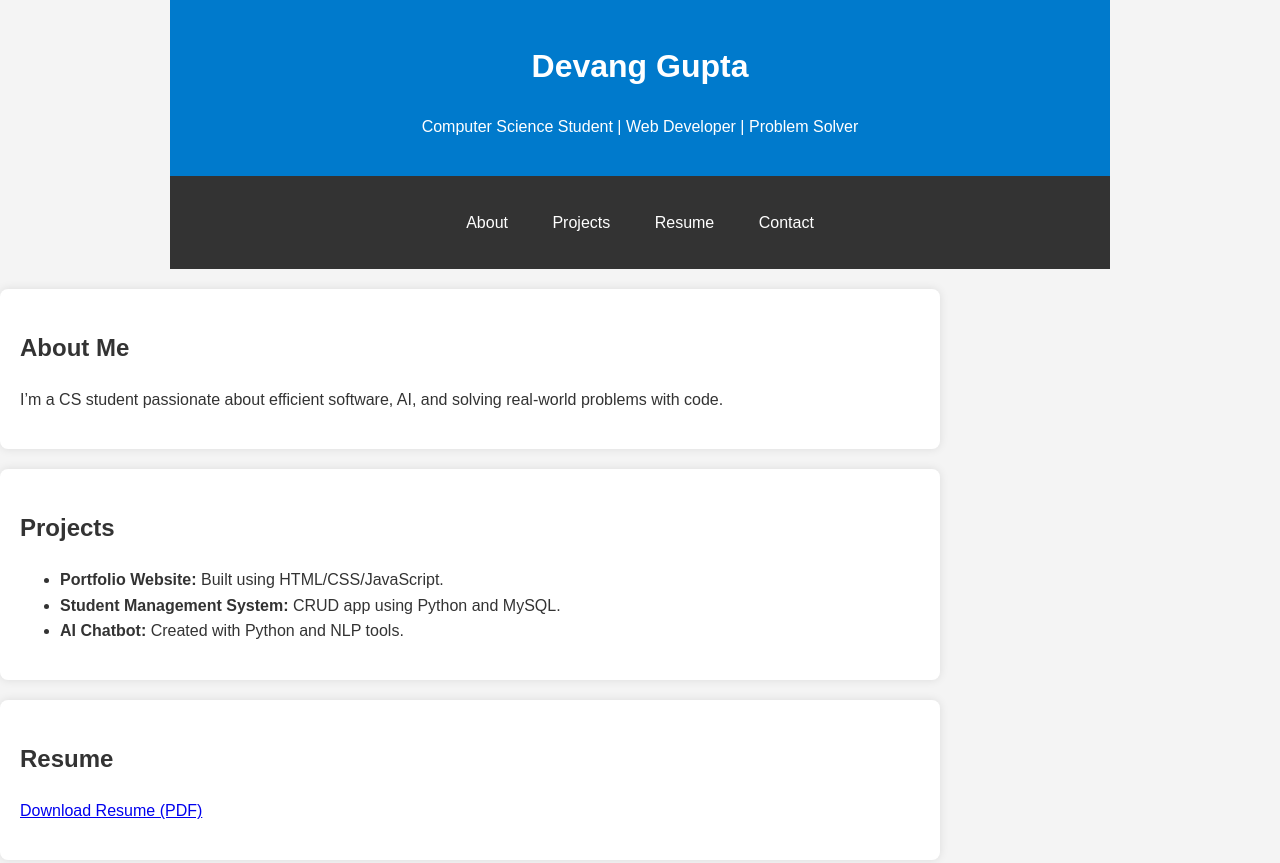
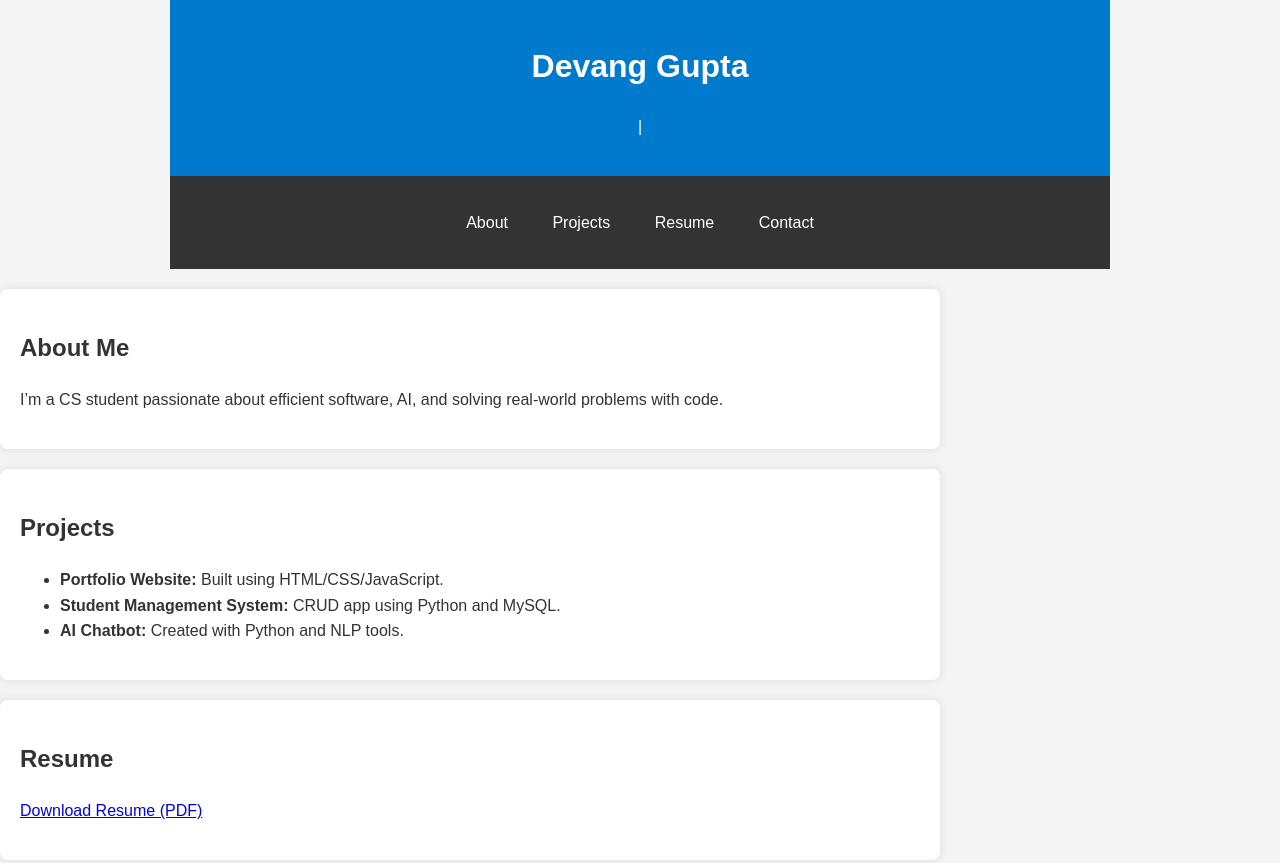
Before and after one commit to kbc177/devang.com, a plain HTML site: page index.html in a window 1280 px wide. Shown: the top 863 px of the page. Drawn offline with Linux system fonts and the light colour scheme.

Commit message:
Update index.html

```diff
--- a/index.html
+++ b/index.html
@@ -9,7 +9,9 @@
 <body>
   <header>
     <h1>Devang Gupta</h1>
-    <p>Computer Science Student | Web Developer | Problem Solver</p>
+    <p>
+      <span id="typing-text"></span><span class="cursor">|</span>
+    </p>
   </header>
 
   <nav>
```
